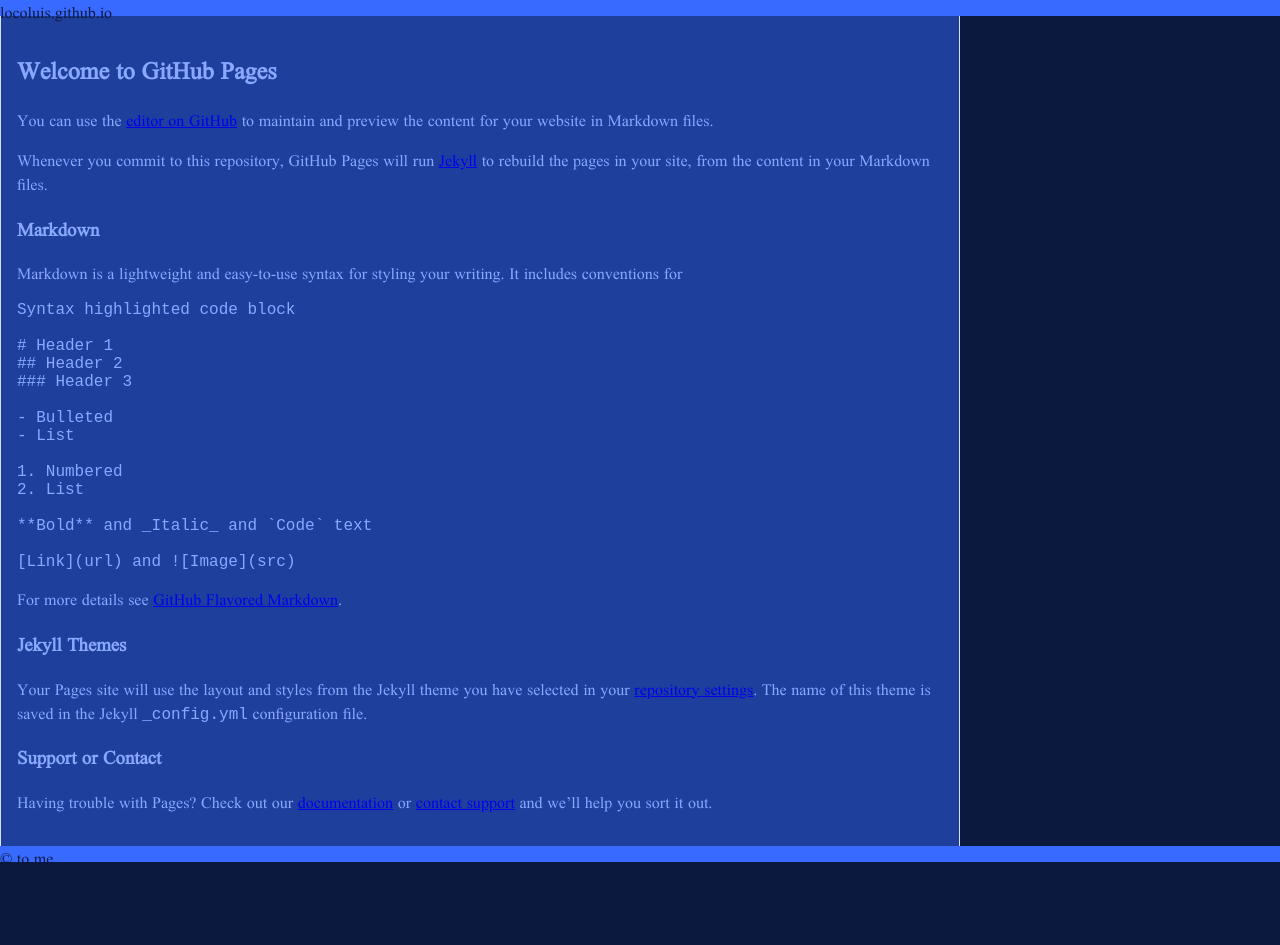
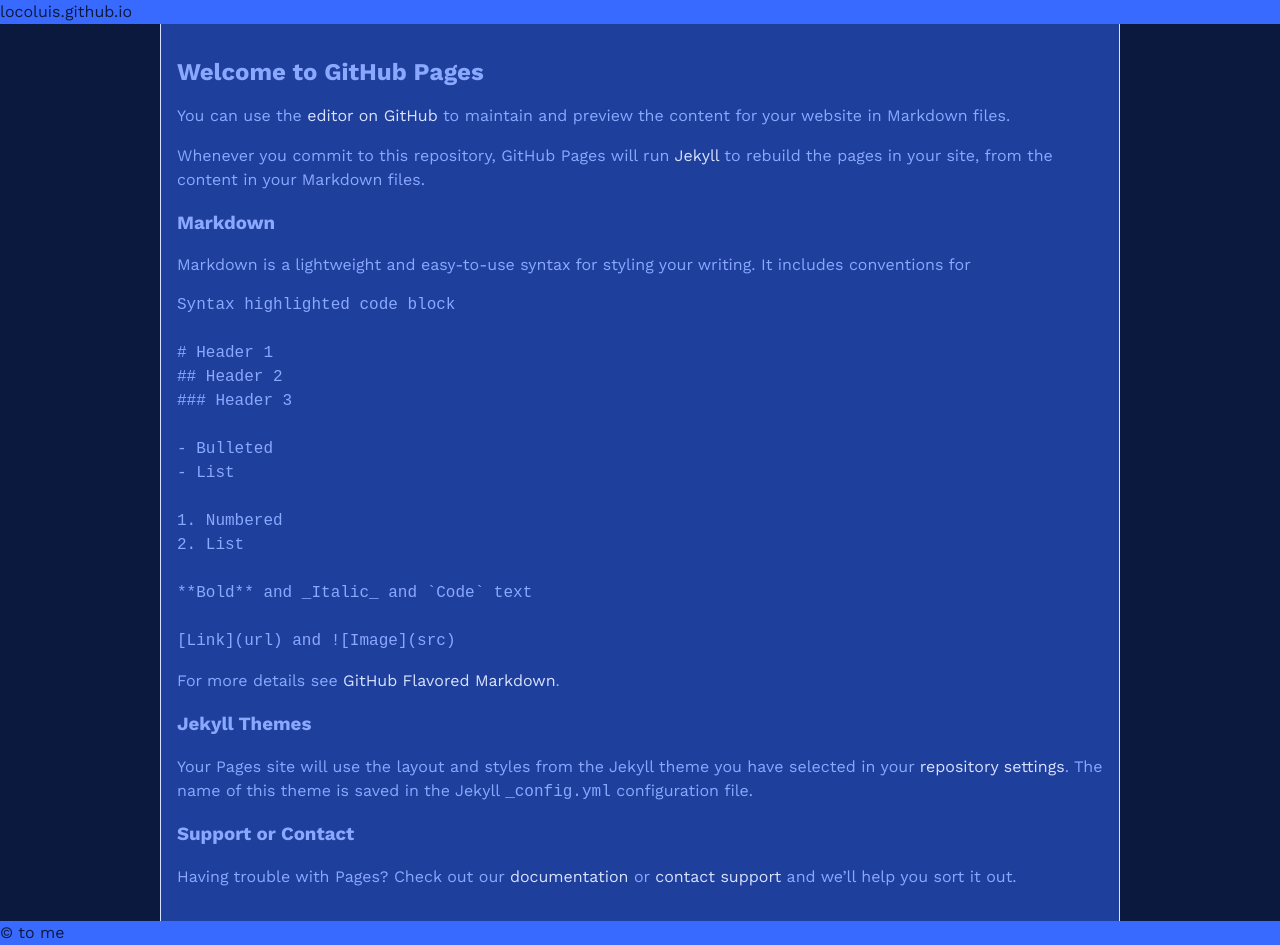
Before and after one commit to locoluis/locoluis.github.io, a Jekyll site: the page built from README.sample.md, in a window 1280 px wide. Built offline with Jekyll 4.4.1, drawn with Linux system fonts in a browser that asks for light colours; our own code applies the rules of GitHub Pages for plain Markdown files; before the commit the page ends 900 px from its top, so only the background shows below that.

Commit message:
style fix

```diff
--- a/assets/css/style.scss
+++ b/assets/css/style.scss
@@ -6,6 +6,8 @@ $c1: #1f3f9d;
 $c2: #396aff;
 $c3: #8ba8ff;
 $c4: #d8e2ff;
+
+@import url('https://fonts.googleapis.com/css2?family=Work+Sans:ital,wght@0,400;0,700;1,400;1,700&display=swap');
 
 @font-face {
 	font-family: 'DoulosSILW';
@@ -21,22 +23,38 @@ $c4: #d8e2ff;
 body {
 	background: $c0;
 	color: $c3;
-	font-family: DoulosSILW;
+	font-family: "Work Sans", sans-serif;
 	font-size: 16px;
+	line-height: 24px;
 	width: 100%;
 	min-height: 100%;
 	margin: 0;
 }
 
+.ipa {
+	font-family: DoulosSILW, serif;
+}
+
 section {
 	width: 100%;
 	max-width: 960px;
-	height: calc(100% - 32px);
+	height: calc(100% - 48px);
 	border-left: solid 1px $c4;
 	border-right: solid 1px $c4;
 	padding: 16px;
 	background: $c1;
+	margin: 0 auto;
+	overflow: auto;
 }
+section a {
+	color: $c4;
+	text-decoration: none;
+}
+section a:hover {
+	color: $c4;
+	text-decoration: underline;
+}
+
 
 section b, section table th {
 	color: $c4;
@@ -44,18 +62,17 @@ section b, section table th {
 }
 
 header {
-	height: 16px;
+	height: 24px;
 	background: $c2;
 	color: $c0;
 }
 header nav a {
 	color: $c0;
 	text-decoration: none;
-	line-height: 16px;
 }
 
 footer {
-	height: 16px;
+	height: 24px;
 	background: $c2;
 	color: $c0;
 }
```
